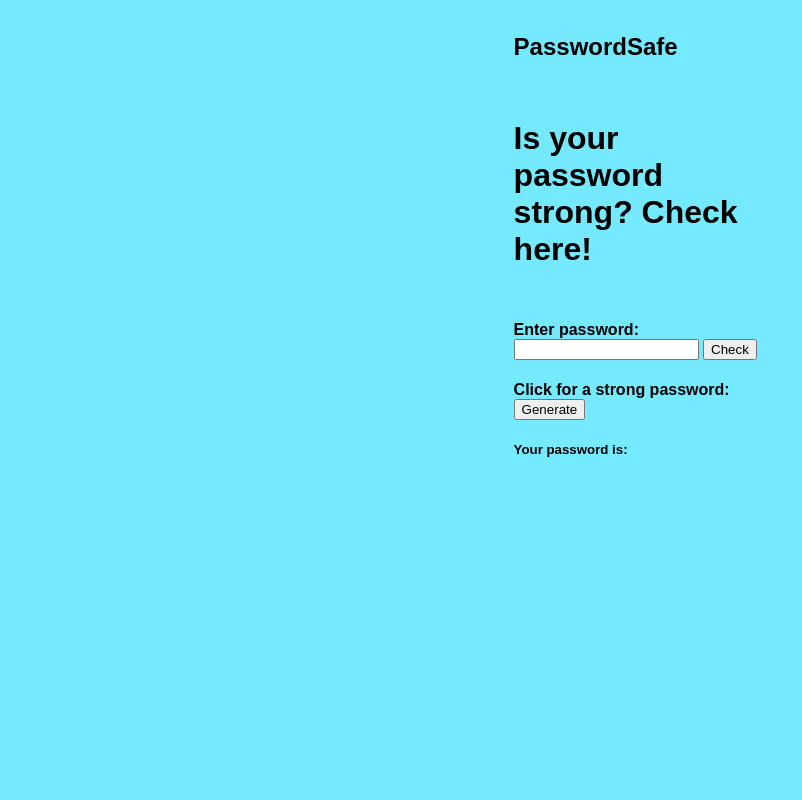
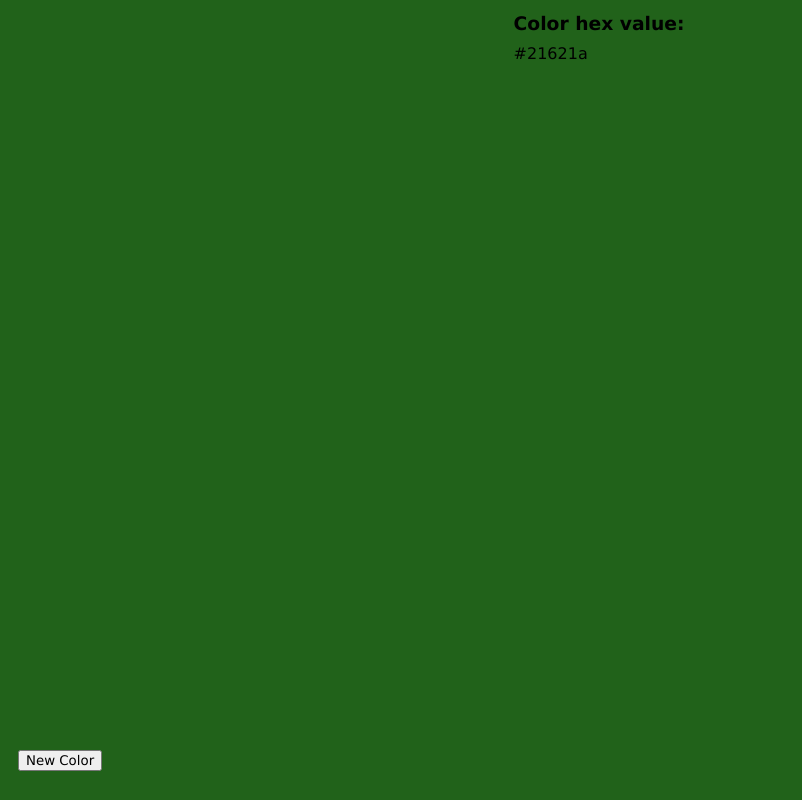
Before and after one commit to Ricerob/PasswordSafe, a plain HTML site: page index.html in a window 1280 px wide. Shown: the whole page, without its empty margins (0-802 px from the left). Drawn offline with Linux system fonts and the light colour scheme; some icons are missing.

Commit message:
Updated all files
Created clickable github icon w/ hover effect. Small css changes. Added comments to script and main index html.

```diff
--- a/index.html
+++ b/index.html
@@ -3,24 +3,17 @@
 <head>
     <meta charset="UTF-8">
     <meta name="viewport" content="width=device-width, initial-scale=1.0">
-    <title>PasswordSafe</title>
-    <link rel="stylesheet" href="style.css">
+    <title>RandomColorGenerator</title>
+    <link rel="stylesheet" href="stylesheet.css">
+    <link rel="stylesheet" href="https://cdn.iconmonstr.com/1.3.0/css/iconmonstr-iconic-font.min.css">
 </head>
-<body>
-    <div id="intro">
-        <h2 id="brand">PasswordSafe</h2>
-        <br>
-        <h1>
-            Is your password strong? Check here! <br>
-        </h1>
-    </div>
-    <main>
-        <div id="main-function">
-            <h4>Enter password: <input type="text" id="pass"/> <button id="check-button" onclick="passData()">Check</button><br></h4>
-            <h4>Click for a strong password: <button id="gen-button">Generate</button><br></h4>
-            <h5 id="appear">Your password is: <h5 id="strong-text"></h5>
-        </div>
-    </main>
-    <script src="scripts.js"></script>
+<body id="main">
+    <h3>Color hex value: </h3>
+    <div id="color_displayer"></div>
+    <footer>
+        <button onClick="window.location.reload();">New Color</button> <!-- Simply refreshes the page, activating the randomize() function -->
+        <a href="https://github.com/Ricerob"><i class="im im-github"></i></a>
+    </footer>
+    <script type="text/javascript" src="script.js"></script>
 </body>
 </html>
--- /dev/null
+++ b/script.js
@@ -0,0 +1,18 @@
+var backgroundColor = "#";                                                      //Initializes the background css to #
+
+/*
+ * Function that returns a random color, represented by a 6 digit hex value
+ * RETURN: String "#xxxxxx", where x is
+ */
+function randomize() {
+    backgroundColor = "#" + Math.floor(Math.random()*16777215).toString(16);    //Adds 6 numbers, converted to base 16 hexadecimal
+    if(backgroundColor.length === 7){                                           //If length is the same value and type as int 7...
+        return backgroundColor;                                                     //Return background color successfully
+    }
+    else{                                                                       //Else...
+        randomize()                                                                 //Call the function again
+    }
+}
+
+document.getElementById("main").style.backgroundColor = randomize();            //Sets main element's style to the result of the randomize() function
+document.getElementById("color_displayer").innerHTML = backgroundColor;         //Sets color_displayer to display the background color's value
--- /dev/null
+++ b/stylesheet.css
@@ -0,0 +1,34 @@
+#color_displayer, h3 {
+    font-family: "Lucida Sans Unicode", "Lucida Grande", sans-serif;
+    margin: auto;
+    width: 20%;
+    padding: 5px;
+}
+
+button {
+    font-family: "Lucida Sans Unicode", "Lucida Grande", sans-serif;
+}
+
+footer {
+    position: fixed;
+    bottom: 0;
+    width: 100%;
+    color: black;
+    padding: 10px;
+}
+
+i {
+    float: right;
+    padding-right: 15px;
+    height: 40px;
+    width: 40px;
+}
+
+a {
+    color: inherit;
+    text-decoration: none;
+}
+
+i:hover {
+    transform: scale(1.1);
+}
```
